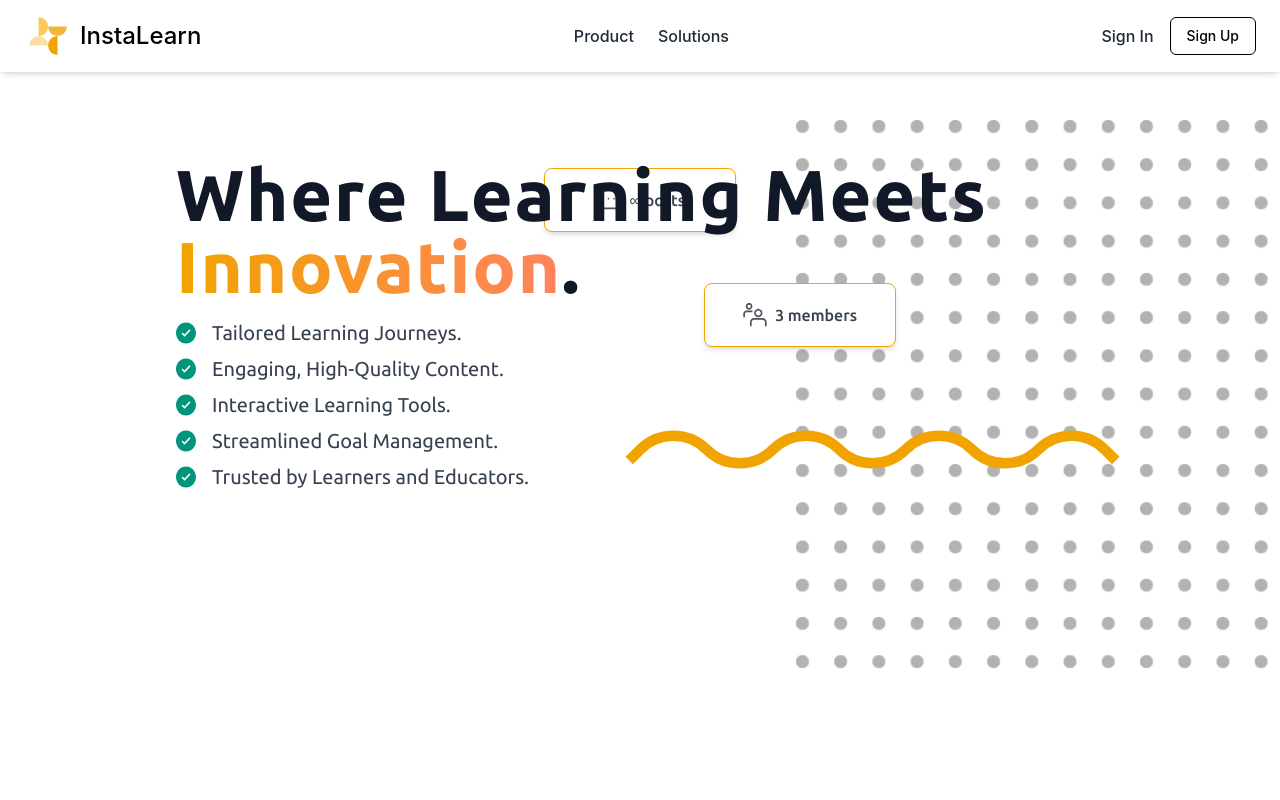
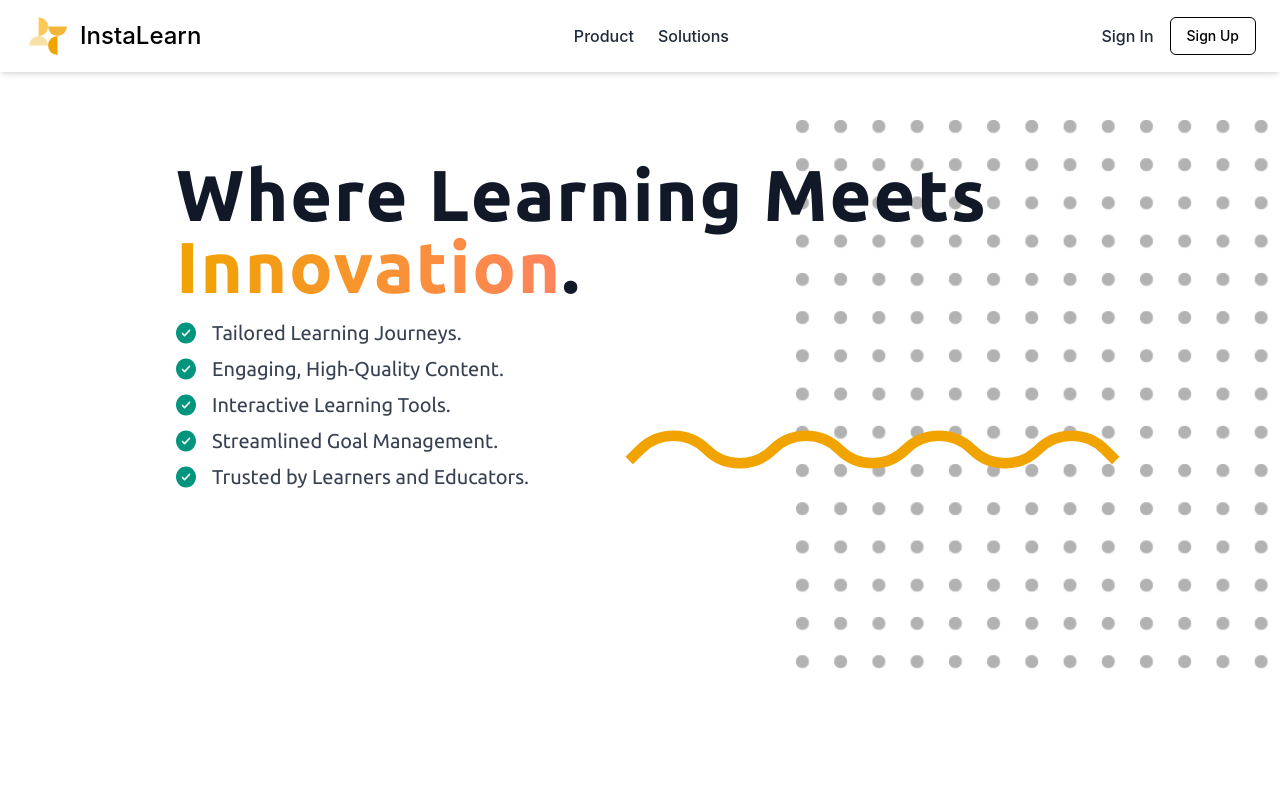
Before and after one commit to chrisma71/InstaLearn, a React (Vite) app in the folder frontend/: page / in a window 1280 px wide. Shown: the top 800 px of the page. Built offline with nearby package versions, Linux system fonts and the light colour scheme.

Commit message:
Update Landing.tsx

```diff
--- a/frontend/src/pages/LandingPage/components/Landing.tsx
+++ b/frontend/src/pages/LandingPage/components/Landing.tsx
@@ -36,16 +36,6 @@ const Landing: React.FC = () => {
         <div className="absolute right-40 top-1/2 transform -translate-y-1/2 flex items-center justify-end overflow-hidden">
           <img src={Squiggle} alt="Decorative Squiggle" className="h-20 max-w-none" style={{ width: '50%', marginTop: '10%' }} />
         </div>
-
-        {/* Two Randomly Positioned White Boxes with Icons and Text */}
-        <div className="absolute right-96 top-1/3 mt-12 transform -translate-y-1/2 w-48 h-16 bg-white shadow-md rounded-lg border border-1 border-[#F1A400] flex items-center justify-center">
-          <img src={Members} alt="Members Icon" className="h-6 mr-2" />
-          <span className="text-gray-700 font-medium">3 members</span>
-        </div>
-        <div className="absolute right-[34rem] top-1/4 transform -translate-y-1/2 w-48 h-16 bg-white shadow-md rounded-lg border border-1 border-[#F1A400] flex items-center justify-center">
-          <img src={Chat} alt="Chat Icon" className="h-6 mr-2" />
-          <span className="text-gray-700 font-medium">∞ posts</span>
-        </div>
       </div>
     </section>
   );
```
